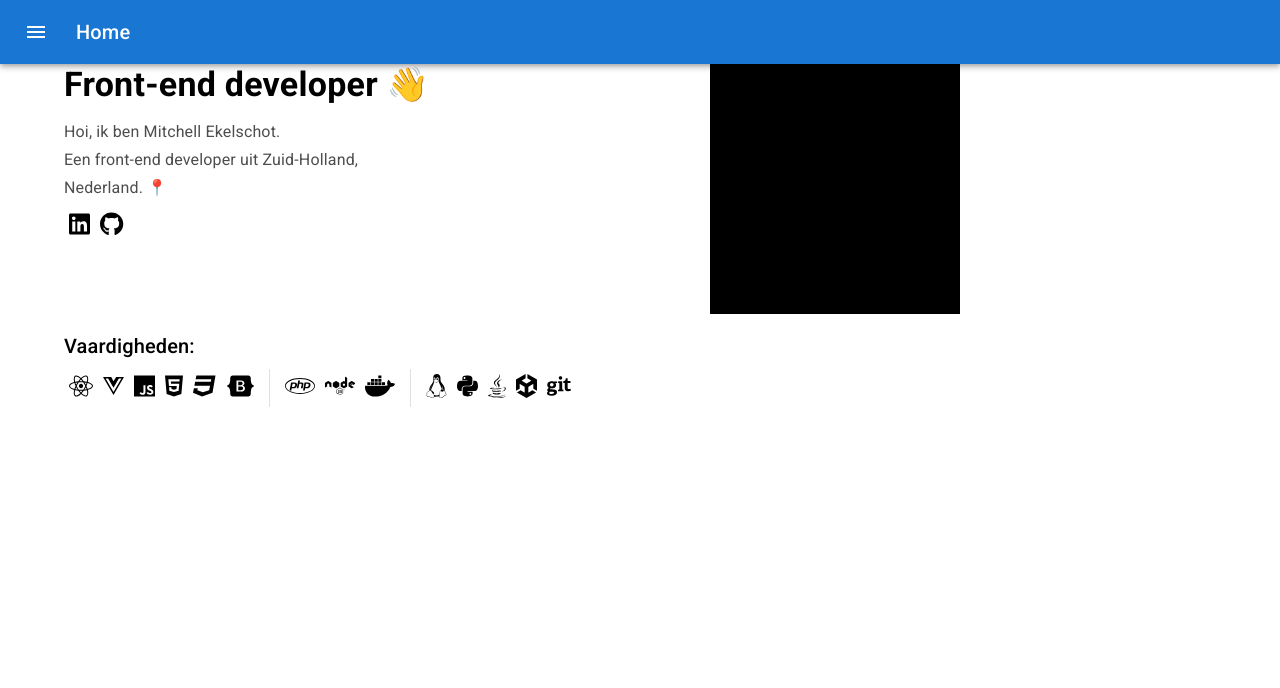
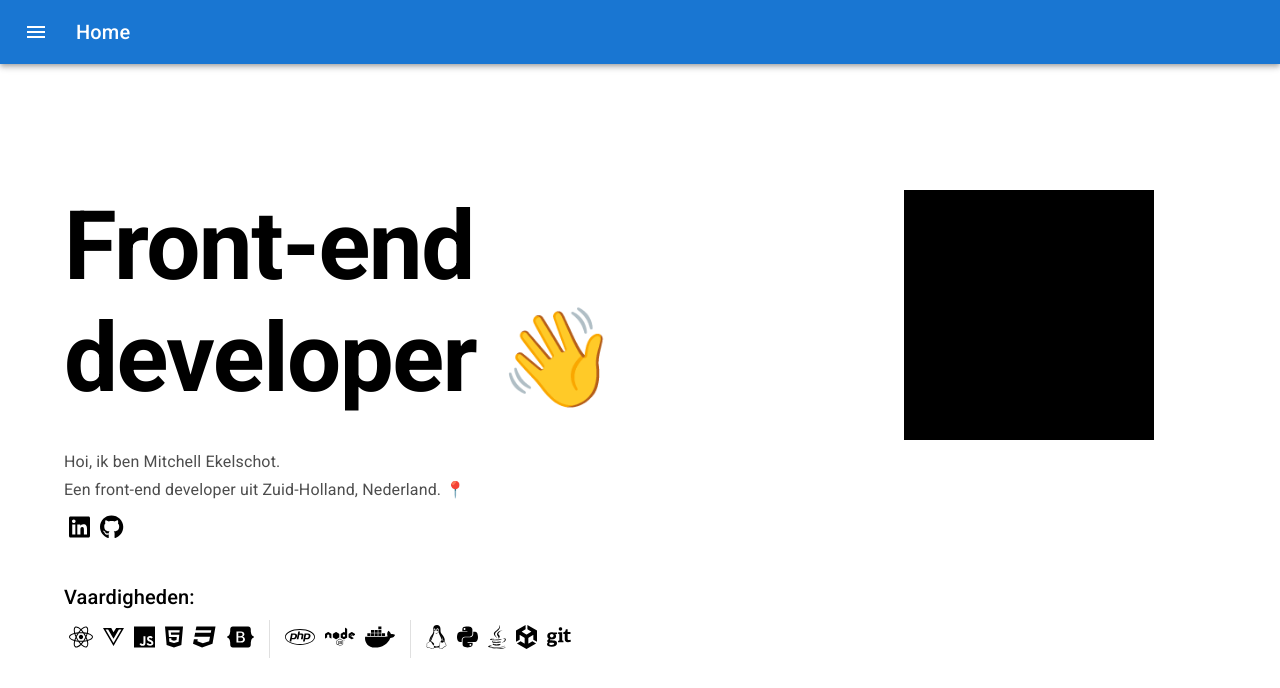
Before and after one commit to rmekelschot/portfolio, a React (Create React App) app: page / in a window 1280 px wide. Shown: the top 688 px of the page. Built offline with nearby package versions, Linux system fonts and the light colour scheme.

Commit message:
mobile update

```diff
--- a/src/pages/Home.jsx
+++ b/src/pages/Home.jsx
@@ -31,11 +31,12 @@ function Home() {
           display: "flex",
           justifyContent: "center",
           alignItems: "center",
+          height: '90vh'
         }}
       >
         <Grid container spacing={2}>
-          <Grid item xs={12} md={4}>
-            <Typography variant="h4" gutterBottom sx={{ fontWeight: "bold" }}>
+          <Grid item xs={12} md={8}>
+            <Typography variant={'h4'} gutterBottom sx={{ typography: { md: 'h1' }}} style={{fontWeight: "bold"}}>
               Front-end developer 👋
             </Typography>
             <Typography variant="subtitle1" className="text-light">
@@ -59,7 +60,7 @@ function Home() {
               <FontAwesomeIcon className="icon" icon={faGithub} />
             </Link>
           </Grid>
-          <Grid item xs={12} md={8}>
+          <Grid item xs={12} md={4}>
             <Box sx={{display: 'flex', justifyContent: 'center'}}>
               <Box
                 sx={{
@@ -73,8 +74,8 @@ function Home() {
             </Box>
           </Grid>
           <Grid item xs={12}>
-            <Typography variant="h6" gutterBottom>
-              Vaardigheden:{" "}
+            <Typography variant="h6" gutterBottom sx={{marginTop: '20px'}}>
+              Vaardigheden:
             </Typography>
             <Box
               sx={{
```
